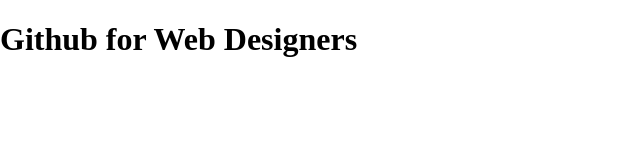
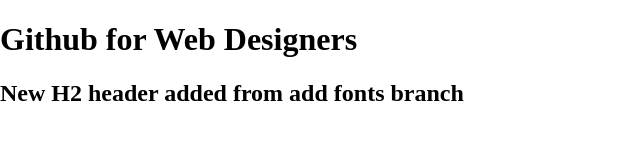
Before and after one commit to Kalyanck/git-basics, a plain HTML site: page index.html in a window 1280 px wide. Shown: the whole page, without its empty margins (0-640 px from the left). Drawn offline with nearby package versions, Linux system fonts and the light colour scheme.

Commit message:
commiting changes from addfonts after bugfix commit

```diff
--- a/index.html
+++ b/index.html
@@ -19,6 +19,7 @@
     <nav id="pageNav">
     </nav>
     <main>
+        <h2>New H2 header added from add fonts branch</h2>
     </main>
     <footer>
     </footer>
```
